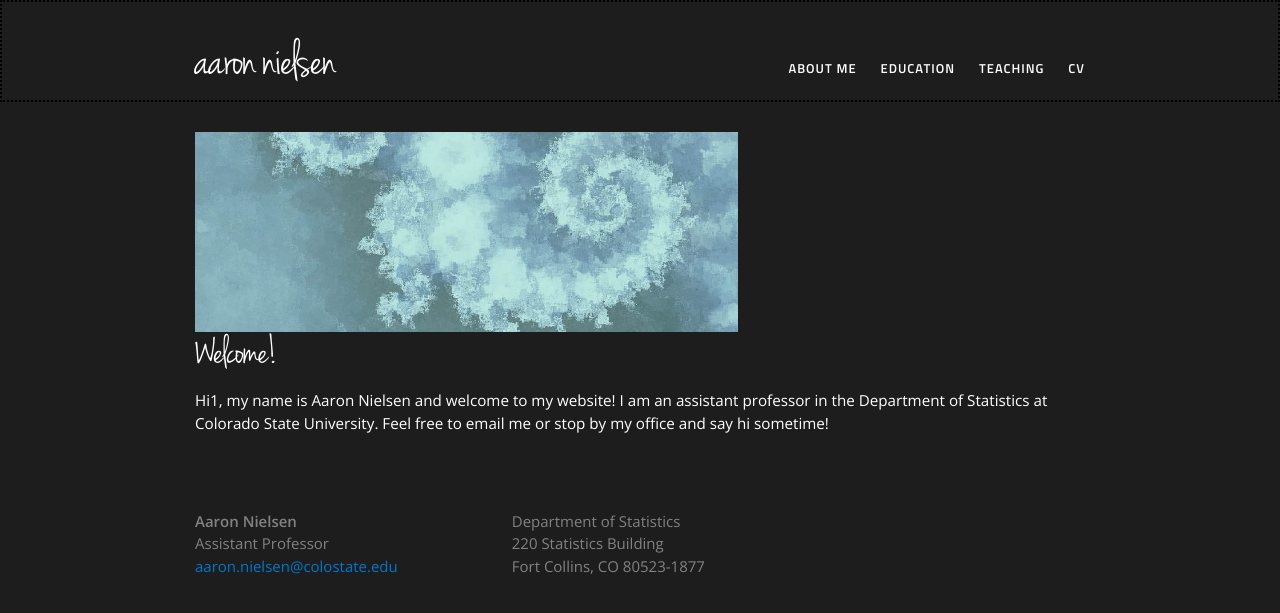
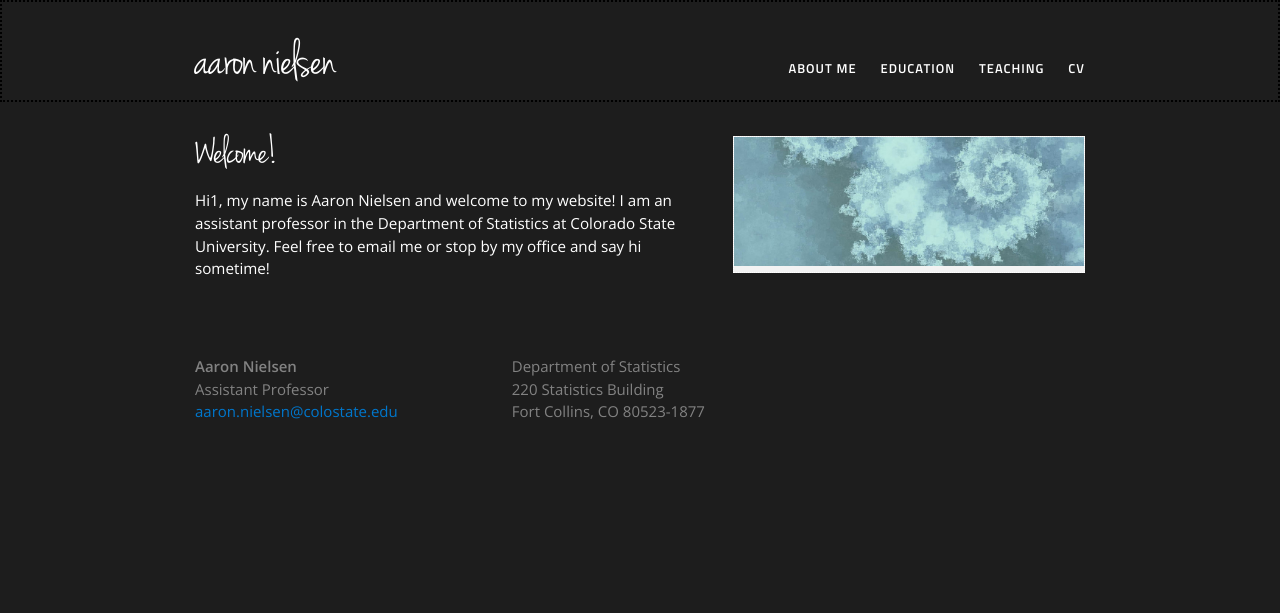
Before and after one commit to aaron-nielsen/aaron-nielsen.github.io, a Jekyll site: the page built from index.html, in a window 1280 px wide. Shown: the top 613 px of the page. Built offline with Jekyll 4.4.1, drawn with Linux system fonts in a browser that asks for light colours.

Commit message:
Update index.html

```diff
--- a/index.html
+++ b/index.html
@@ -5,7 +5,7 @@ layout: default
 
 <div class="home">
 
-<img height="200" src="images/1.jpg"><BR>
+	{% include image.html url="/images/1.jpg" width=350 align="right" %}
 
 <h1>Welcome!</h1>
 
```
